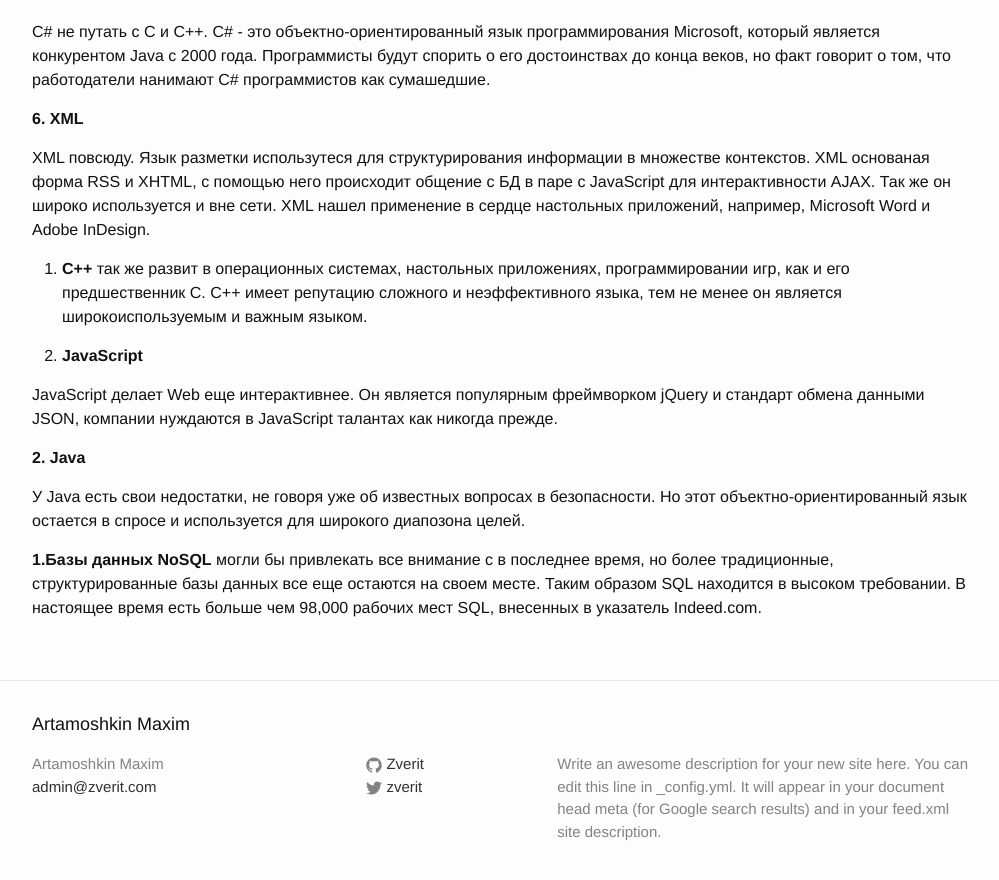
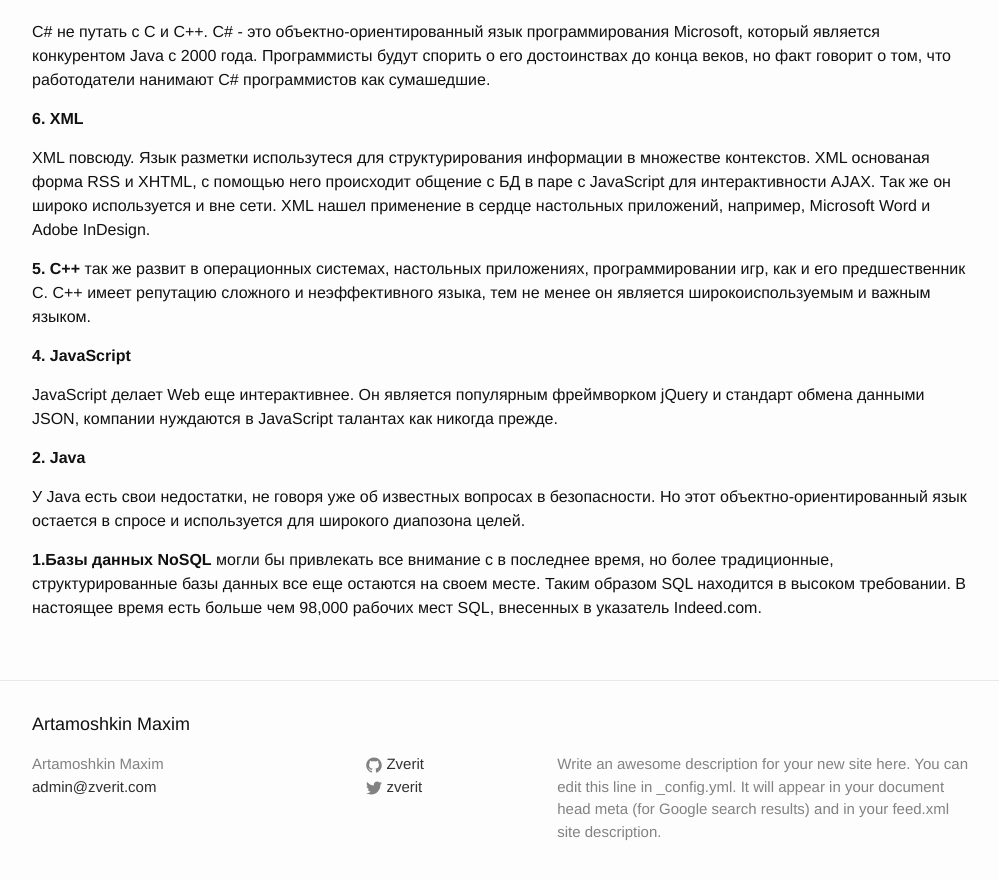
Before and after one commit to martamoshkin/blog.zverit.com, a Jekyll site: the page built from _posts/2013-4-15-translate-15-programmer-skills.md, in a window 1280 px wide and 900 px high, scrolled down 1594 px. Shown: the top 880 px of the window, without its empty margins (138-1137 px from the left). Built offline with Jekyll 4.4.1, drawn with Linux system fonts in a browser that asks for light colours; comment, search, counter and statistics services are not loaded.

Commit message:
Update 2013-4-15-translate-15-programmer-skills.md

```diff
--- a/_posts/2013-4-15-translate-15-programmer-skills.md
+++ b/_posts/2013-4-15-translate-15-programmer-skills.md
@@ -52,9 +52,9 @@
 
 XML повсюду. Язык разметки использутеся для структурирования информации в множестве контекстов. XML основаная форма RSS и XHTML, с помощью него происходит общение с БД в паре с JavaScript для интерактивности AJAX. Так же он широко используется и вне сети. XML нашел применение в сердце настольных приложений, например, Microsoft Word и Adobe InDesign.
 
-5. **C++** так же развит в операционных системах, настольных приложениях, программировании игр, как и его предшественник С. С++ имеет репутацию сложного и неэффективного языка, тем не менее он является широкоиспользуемым и важным языком.
+**5. C++** так же развит в операционных системах, настольных приложениях, программировании игр, как и его предшественник С. С++ имеет репутацию сложного и неэффективного языка, тем не менее он является широкоиспользуемым и важным языком.
 
-4. **JavaScript**
+**4. JavaScript**
 
 JavaScript делает Web еще интерактивнее. Он является популярным фреймворком jQuery и стандарт обмена данными JSON, компании нуждаются в JavaScript талантах как никогда прежде.
 
```
